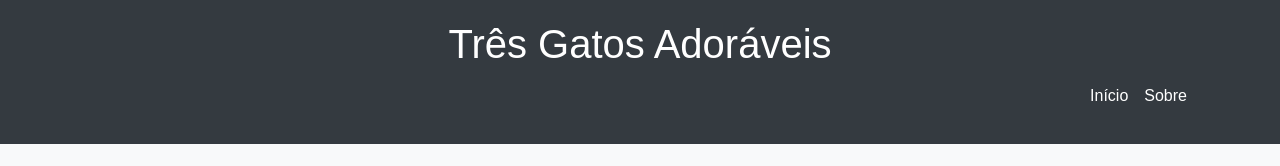
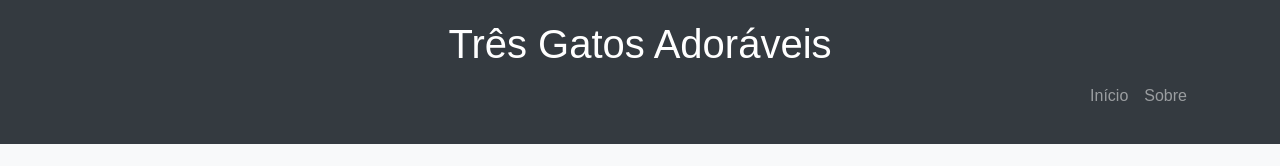
Before and after one commit to Mersyn/meu-portfolio, a plain HTML site: page index.html in a window 1280 px wide. Shown: the top 166 px of the page. Drawn offline with nearby package versions, Linux system fonts and the light colour scheme.

Commit message:
Update index.html

```diff
--- a/index.html
+++ b/index.html
@@ -21,7 +21,7 @@
       margin-bottom: 0;
     }
     .nav-link {
-      color: #fff !important;
+      color: #fff;
     }
     .section-cats {
       padding: 50px 0;
```
